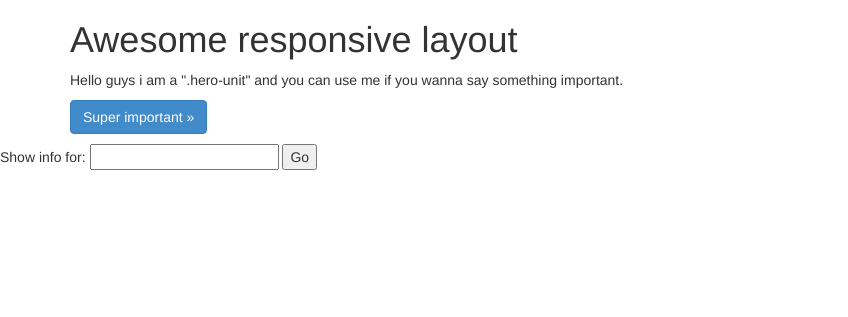
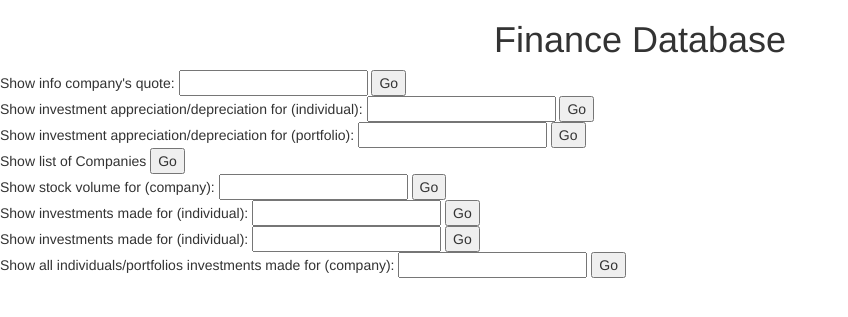
Before and after one commit to rle1/FinanceDatabase, a PHP site: page / in a window 1280 px wide. Shown: the top 317 px of the page, without its empty margins (0-848 px from the left). Run offline with PHP 8.4, Linux system fonts and the light colour scheme.

Commit message:
functinalities for index.php

```diff
--- a/index.php
+++ b/index.php
@@ -4,23 +4,67 @@
      <meta charset="utf-8">
      <title>Getting started with Bootstrap</title>
      <link rel="stylesheet" href="http://flip.hr/css/bootstrap.min.css">
+
+     <script>
+     function validateCompanyQuote() {
+        var x=document.forms["companyQuote"]["company"].value;
+        if (x==null || x=="") {
+          alert("Company's name must be filled out");
+          return false;
+        }
+      }
+     </script>
+
  </head>
  <body>
 
   <div class="container">
 
          <div class="hero-unit">
-         <h1>Awesome responsive layout</h1>
-         <p>Hello guys i am a ".hero-unit" and you can use me if you wanna say something important.</p>
-         <p><a class="btn btn-primary btn-large">Super important &raquo;</a></p>
+         <h1 align="center">Finance Database</h1>
+
          </div><!-- .hero-unit -->
 
 
   </div><!-- .container -->
 
-	<form action="IndividualStatus.php" method="GET" name="individualStatus" >
-		Show info for: <input type="text" name="user" value="" />
+   <form action="CompanyQuote.php" method="GET" name="companyQuote">
+      Show info company's quote: <input type="text" name="company" value="" />
          <input type="submit" value="Go" />
+   </form>
+
+   <form action="IndividialInvestment.php" method="GET" name="invdividualInvestment">
+      Show investment appreciation/depreciation for (individual): <input type="text" name="individual" value=""/>
+      <input type="submit" value="Go" />
+   </form>
+
+   <form action="PortfolioInvestment.php" method="GET" name="portfolioInvestment">
+       Show investment appreciation/depreciation for (portfolio): <input type="text" name="portfolio" value=""/>
+      <input type="submit" value="Go" />
+   </form>
+
+   <form action="ListCompanies.php" method="GET" name="listCompanies">
+      Show list of Companies <input type = "submit" value="Go" />
+   </form>
+
+   <form action="StockVolume.php" method="GET" name="stockVolume">
+      Show stock volume for (company): <input type="text" name="company" value=""/>
+      <input type="submit" value="Go" />
+   </form>
+
+   <form action="IndividualInvested.php" method="GET" name="individualInvested">
+      Show investments made for (individual): <input type="text" name="individual" value=""/>
+      <input type="submit" value="Go"/>
+   </form>
+
+   <form action="PortfolioInvested.php" method="GET" name="portfolioInvested">
+      Show investments made for (individual): <input type="text" name="portfolio" value=""/>
+      <input type="submit" value="Go"/>
+   </form>
+
+   <form action="InvestmentsInCompany.php" method="GEt" name="investmentsCompany">
+      Show all individuals/portfolios investments made for (company): <input type="text" name="investments" value=""/>
+      <input type="submit" value="Go"/>
    </form>
 
  </body>
```
Lines whose indentation alone changed are shown as unchanged.
